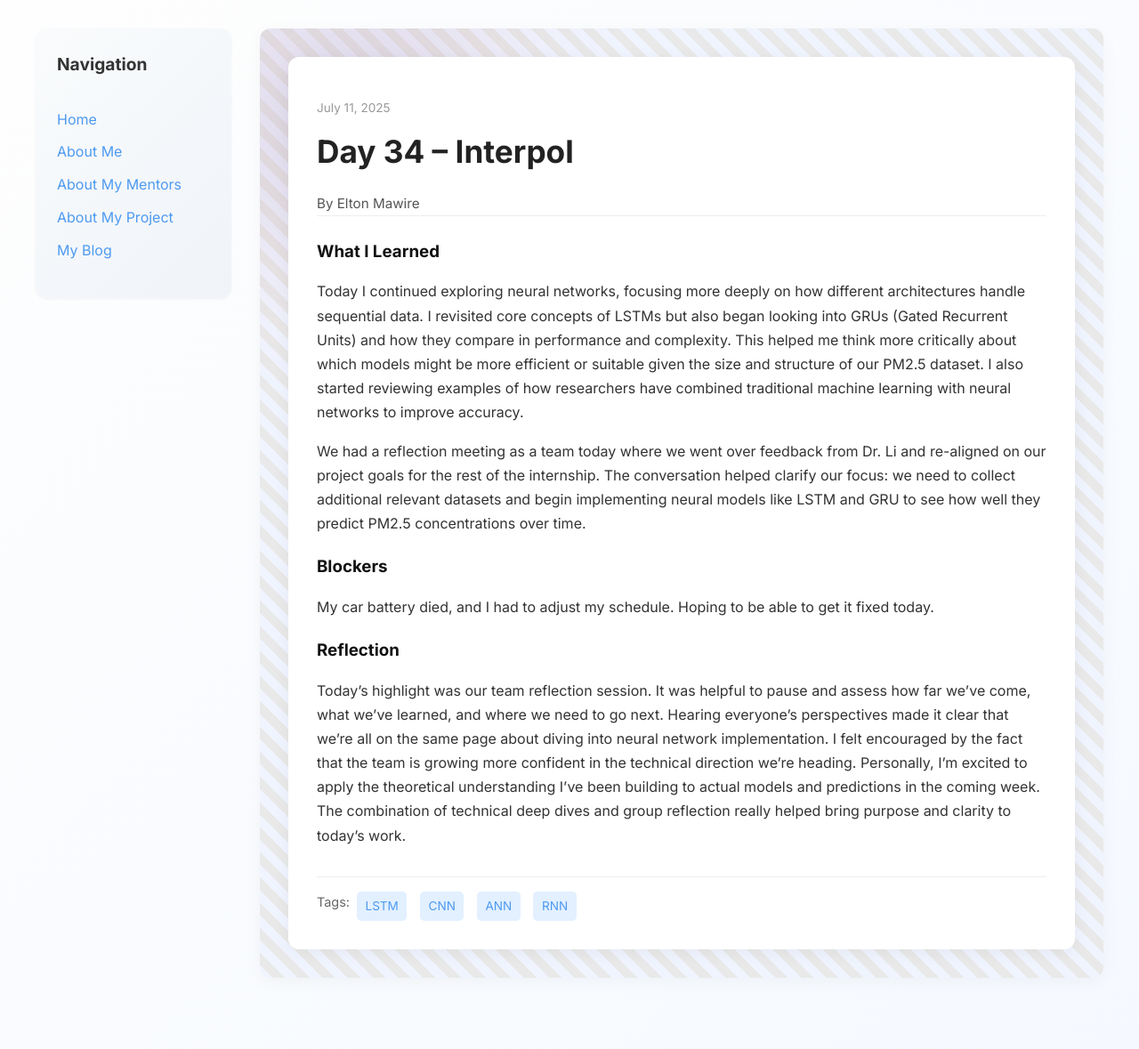
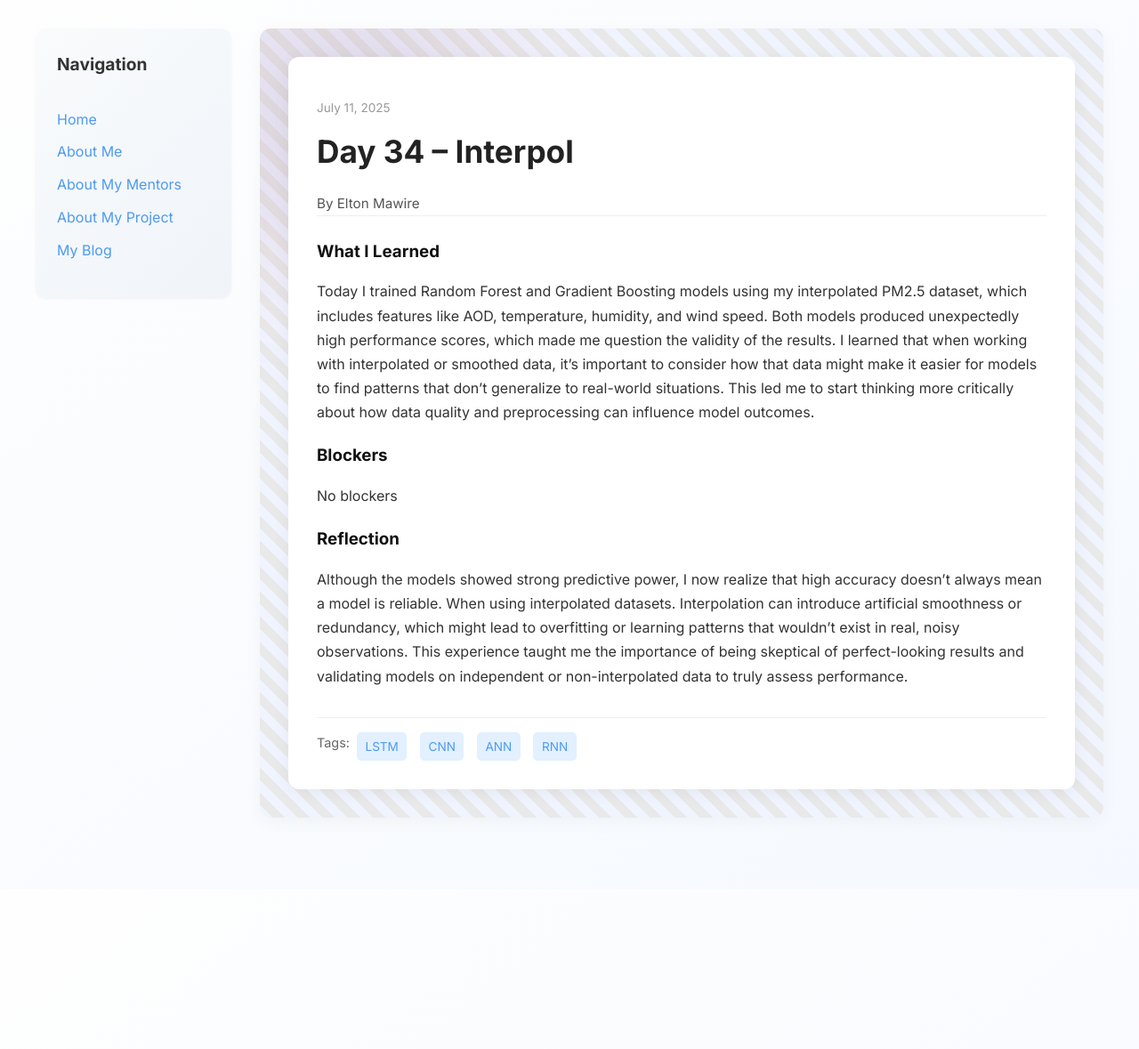
Before and after one commit to Nginga/Nginga.github.io, a Jekyll site: the page built from _posts/2025-07-11-day-34.md, in a window 1280 px wide. Shown: the whole page at 89% size. Built offline with Jekyll 4.4.1, drawn with Linux system fonts in a browser that asks for light colours; after the commit the page ends 999 px from its top, so only the background shows below that.

Commit message:
Update 2025-07-11-day-34.md

```diff
--- a/_posts/2025-07-11-day-34.md
+++ b/_posts/2025-07-11-day-34.md
@@ -7,13 +7,11 @@
 tags: ["LSTM", "CNN", "ANN", "RNN"]
 
 what_i_learned: |
-  Today I continued exploring neural networks, focusing more deeply on how different architectures handle sequential data. I revisited core concepts of LSTMs but also began looking into GRUs (Gated Recurrent Units) and how they compare in performance and complexity. This helped me think more critically about which models might be more efficient or suitable given the size and structure of our PM2.5 dataset. I also started reviewing examples of how researchers have combined traditional machine learning with neural networks to improve accuracy.
-
-  We had a reflection meeting as a team today where we went over feedback from Dr. Li and re-aligned on our project goals for the rest of the internship. The conversation helped clarify our focus: we need to collect additional relevant datasets and begin implementing neural models like LSTM and GRU to see how well they predict PM2.5 concentrations over time.
+  Today I trained Random Forest and Gradient Boosting models using my interpolated PM2.5 dataset, which includes features like AOD, temperature, humidity, and wind speed. Both models produced unexpectedly high performance scores, which made me question the validity of the results. I learned that when working with interpolated or smoothed data, it’s important to consider how that data might make it easier for models to find patterns that don't generalize to real-world situations. This led me to start thinking more critically about how data quality and preprocessing can influence model outcomes.
 
 blockers: |
-  My car battery died, and I had to adjust my schedule. Hoping to be able to get it fixed today.
+  No blockers
 
 reflection: |
-  Today’s highlight was our team reflection session. It was helpful to pause and assess how far we’ve come, what we’ve learned, and where we need to go next. Hearing everyone's perspectives made it clear that we’re all on the same page about diving into neural network implementation. I felt encouraged by the fact that the team is growing more confident in the technical direction we're heading. Personally, I’m excited to apply the theoretical understanding I’ve been building to actual models and predictions in the coming week. The combination of technical deep dives and group reflection really helped bring purpose and clarity to today’s work.
+  Although the models showed strong predictive power, I now realize that high accuracy doesn’t always mean a model is reliable. When using interpolated datasets. Interpolation can introduce artificial smoothness or redundancy, which might lead to overfitting or learning patterns that wouldn’t exist in real, noisy observations. This experience taught me the importance of being skeptical of perfect-looking results and validating models on independent or non-interpolated data to truly assess performance.
 ---
```
